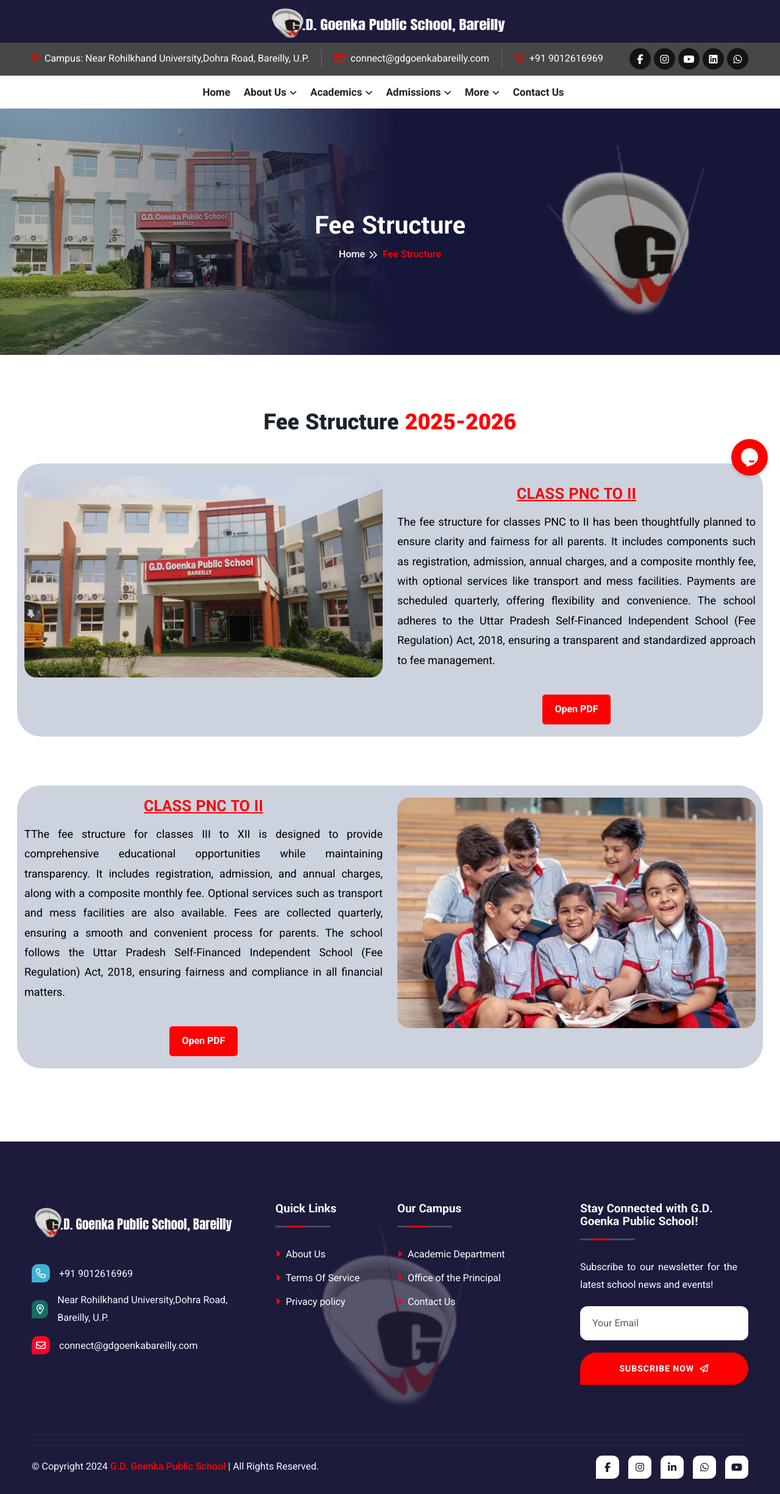
After one commit to Alakatraz1/GDwebsite, a PHP site: page /fee.php in a window 1280 px wide. The commit adds this page. Shown: the whole page at 61% size. Run offline with PHP 8.4, Linux system fonts and the light colour scheme; some libraries are stand-ins or nearby versions.

Commit message:
fee structure css done

```diff
--- /dev/null
+++ b/fee.php
@@ -0,0 +1,206 @@
+<!DOCTYPE php>
+<php lang="en">
+
+    <head>
+
+        <meta charset="UTF-8">
+        <meta http-equiv="X-UA-Compatible" content="IE=edge">
+        <meta name="viewport" content="width=device-width, initial-scale=1.0">
+        <meta name="description" content>
+        <meta name="keywords" content>
+
+        <title>G.D. Goenka Public School</title>
+
+        <link rel="icon" href="assets/img-custom/favicon.ico" type="image/x-icon">
+
+        <link rel="stylesheet" href="assets/css/bootstrap.min.css">
+        <link rel="stylesheet" href="assets/css/all-fontawesome.min.css">
+        <link rel="stylesheet" href="assets/css/animate.min.css">
+        <link rel="stylesheet" href="assets/css/magnific-popup.min.css">
+        <link rel="stylesheet" href="assets/css/owl.carousel.min.css">
+        <link rel="stylesheet" href="assets/css/style.css">
+    </head>
+
+    <body>
+
+        <?php include('includes/preloader.php') ?>
+
+        <?php include('includes/navbar.php') ?>
+
+
+
+        <div class="search-popup">
+            <button class="close-search"><span class="far fa-times"></span></button>
+            <form action="404.php#">
+                <div class="form-group">
+                    <input type="search" name="search-field" placeholder="Search Here..." required>
+                    <button type="submit"><i class="far fa-search"></i></button>
+                </div>
+            </form>
+        </div>
+
+        <main class="main">
+
+            <div class="site-breadcrumb" style="background: url(assets/home/alltop.webp)">
+                <div class="container">
+                    <h2 class="breadcrumb-title">Fee Structure</h2>
+                    <ul class="breadcrumb-menu">
+                        <li><a href="index.php">Home</a></li>
+                        <li class="active">Fee Structure</li>
+                    </ul>
+                </div>
+            </div>
+
+            <div class="col-lg-12 pt-80 pb-50" id="values" style="padding-left:40px;padding-right:40px;">
+                <h2 class="site-title mb-5" style="text-align:center;font-size:40px">
+                    Fee Structure <span>2025-2026</span>
+                </h2>
+                <div class="row"
+                    style="padding-top:20px;padding-bottom:20px;background-color:#132a6736;border-radius:40px;">
+                    <div class="col-lg-6">
+
+                        <img src="assets/gd/images/home/hero1.jpg" alt="" style="border-radius:20px;">
+
+                    </div>
+                    <div class="col-lg-6">
+                        <h3 class="mb-3 mt-3" style="text-align:center;color:red;text-decoration:underline">
+                            CLASS PNC TO II
+                        </h3>
+
+                        <p style="text-align:justify;font-size:large;color:black">
+
+                            The fee structure for classes PNC to II has been thoughtfully planned to ensure clarity and
+                            fairness for all parents. It includes components such as registration, admission, annual
+                            charges, and a composite monthly fee, with optional services like transport and mess
+                            facilities. Payments are scheduled quarterly, offering flexibility and convenience. The
+                            school adheres to the Uttar Pradesh Self-Financed Independent School (Fee Regulation) Act,
+                            2018, ensuring a transparent and standardized approach to fee management.
+
+                        </p>
+                        <style>
+                            .button-1{
+                                display: flex;
+                                justify-content: center;
+                                align-items: center;
+                                margin-top: 40px;
+
+                            }
+                            .pdf-button {
+                                display: inline-block;
+                                padding: 10px 20px;
+                                font-size: 16px;
+                                font-weight: bold;
+                                color: #ffffff;
+                                background: red;
+                                border: none;
+                                border-radius: 5px;
+                                cursor: pointer;
+                                text-decoration: none;
+                                transition: all 0.3s ease;
+                            }
+
+                            .pdf-button:hover {
+                                background: white;
+                                color: red;
+                                box-shadow: 0 4px 8px rgba(0, 0, 0, 0.2);
+                            }
+                        </style>
+                        <div class="button-1">
+                            <a href="assets/gd/documents/PNC.pdf" target="_blank" class="pdf-button">
+                                Open PDF
+                            </a>
+
+                        </div>
+                    </div>
+                </div>
+
+            </div>
+            <style>
+                .flip {
+                    --bs-gutter-x: 1.5rem;
+                    --bs-gutter-y: 0;
+                    display: flex;
+                    flex-wrap: wrap;
+                    margin-top: calc(-1* var(--bs-gutter-y));
+                    margin-right: calc(-.5* var(--bs-gutter-x));
+                    margin-left: calc(-.5* var(--bs-gutter-x));
+
+
+                }
+
+                @media(max-width:800px) {
+                    .flip {
+                        flex-direction: column-reverse;
+
+
+
+                    }
+                }
+            </style>
+
+            <div class="col-lg-12 pt-30 pb-120" style="padding-left:40px;padding-right:40px;">
+
+                <div class="row flip"
+                    style="padding-top:20px;padding-bottom:20px;background-color:#132a6736;border-radius:40px;">
+                    <div class="col-lg-6">
+                        <h3 class="mb-3" style="text-align:center;color:red;text-decoration:underline">
+                            CLASS PNC TO II
+                        </h3>
+                        <p style="text-align:justify;font-size:large;color:black">
+                            TThe fee structure for classes III to XII is designed to provide comprehensive educational
+                            opportunities while maintaining transparency. It includes registration, admission, and
+                            annual charges, along with a composite monthly fee. Optional services such as transport and
+                            mess facilities are also available. Fees are collected quarterly, ensuring a smooth and
+                            convenient process for parents. The school follows the Uttar Pradesh Self-Financed
+                            Independent School (Fee Regulation) Act, 2018, ensuring fairness and compliance in all
+                            financial matters.
+
+
+
+
+
+
+                        </p>
+
+                        <div class="button-1">
+                            <a href="assets/gd/documents/PNC.pdf" target="_blank" class="pdf-button">
+                                Open PDF
+                            </a>
+                        </div>
+                    </div>
+                    <div class="col-lg-6">
+
+                        <img src="assets//home/place3.webp" alt="" style="border-radius:20px;">
+
+                    </div>
+
+                </div>
+
+            </div>
+
+
+
+
+        </main>
+        <?php include('includes/footer.php') ?>
+
+
+
+        <a href="404.php#" id="scroll-top"><i class="far fa-arrow-up-from-arc"></i></a>
+
+
+        <script data-cfasync="false" src="../cdn-cgi/scripts/5c5dd728/cloudflare-static/email-decode.min.js"></script>
+        <script src="assets/js/jquery-3.7.1.min.js"></script>
+        <script src="assets/js/modernizr.min.js"></script>
+        <script src="assets/js/bootstrap.bundle.min.js"></script>
+        <script src="assets/js/imagesloaded.pkgd.min.js"></script>
+        <script src="assets/js/jquery.magnific-popup.min.js"></script>
+        <script src="assets/js/isotope.pkgd.min.js"></script>
+        <script src="assets/js/jquery.appear.min.js"></script>
+        <script src="assets/js/jquery.easing.min.js"></script>
+        <script src="assets/js/owl.carousel.min.js"></script>
+        <script src="assets/js/counter-up.js"></script>
+        <script src="assets/js/wow.min.js"></script>
+        <script src="assets/js/main.js"></script>
+    </body>
+</php>
--- a/includes/navbar.php
+++ b/includes/navbar.php
@@ -263,7 +263,7 @@
                         <li class="nav-item dropdown">
                             <a class="nav-link dropdown-toggle" href="admission.php">Admissions</a>
                             <ul class="dropdown-menu fade-down">
-                            <li ><a class="dropdown-item" href="admission.php">Fee Structure</a></li>
+                            <li ><a class="dropdown-item" href="fee.php">Fee Structure</a></li>
                                 <li style="display:none"><a class="dropdown-item" href="admission.php">Admission Guidelines</a></li>
                                 <li><a class="dropdown-item" href="application-form.php">Online Registration Form</a>
                                 </li>
@@ -408,7 +408,7 @@
                             <a class="nav-link dropdown-toggle" href="admission.php"
                                 data-bs-toggle="dropdown">Admissions</a>
                             <ul class="dropdown-menu fade-down">
-                            <li><a class="dropdown-item" href="admission.php">Fee Structure</a></li>
+                            <li><a class="dropdown-item" href="fee.php">Fee Structure</a></li>
                                 <li style="display:none"><a class="dropdown-item" href="admission.php">Admission Guidelines</a></li>
                                 <li><a class="dropdown-item" href="application-form.php">Online Registration Form</a>
                                 </li>
```
Also changed, not shown: 2 other files.
